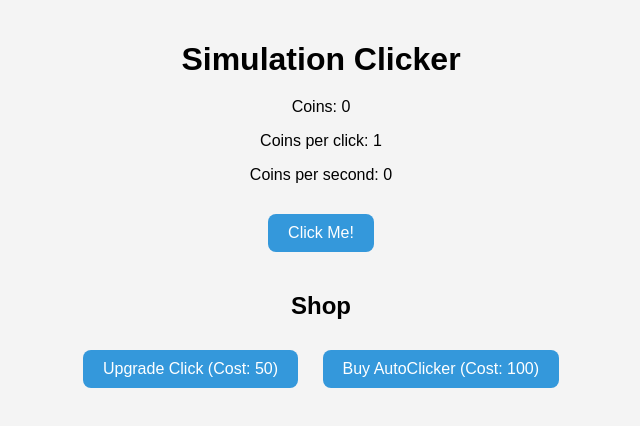
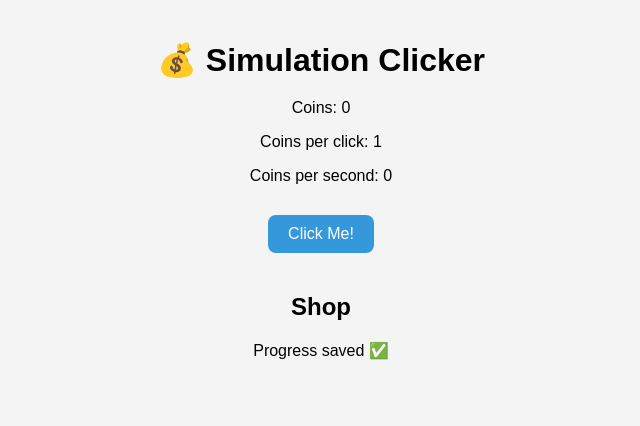
Before and after one commit to helloworld321sup/Simulation-Clicker, a plain HTML site: page index.html in a window 1280 px wide. Shown: the whole page, without its empty margins (319-959 px from the left). Drawn offline with Linux system fonts and the light colour scheme.

Commit message:
Update index.html

```diff
--- a/index.html
+++ b/index.html
@@ -7,7 +7,7 @@
   <link rel="stylesheet" href="style.css">
 </head>
 <body>
-  <h1>Simulation Clicker</h1>
+  <h1>💰 Simulation Clicker</h1>
   <div id="stats">
     <p>Coins: <span id="coins">0</span></p>
     <p>Coins per click: <span id="cpc">1</span></p>
@@ -18,9 +18,10 @@
 
   <div id="shop">
     <h2>Shop</h2>
-    <button id="upgrade-click">Upgrade Click (Cost: 50)</button>
-    <button id="buy-autoclick">Buy AutoClicker (Cost: 100)</button>
+    <div id="shop-items"></div>
   </div>
+
+  <p class="save-status" id="save-status">Progress saved ✅</p>
 
   <script src="script.js"></script>
 </body>
```
